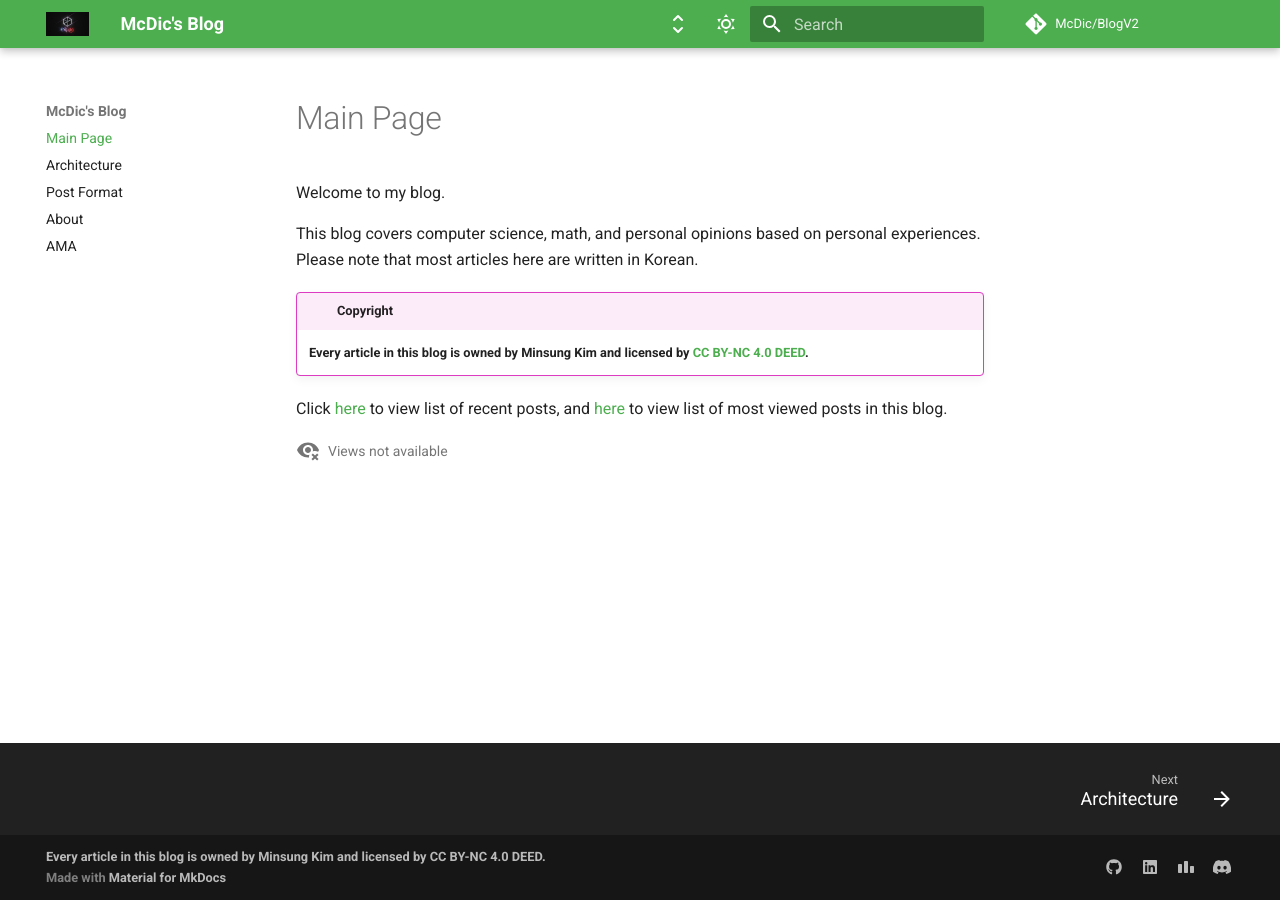
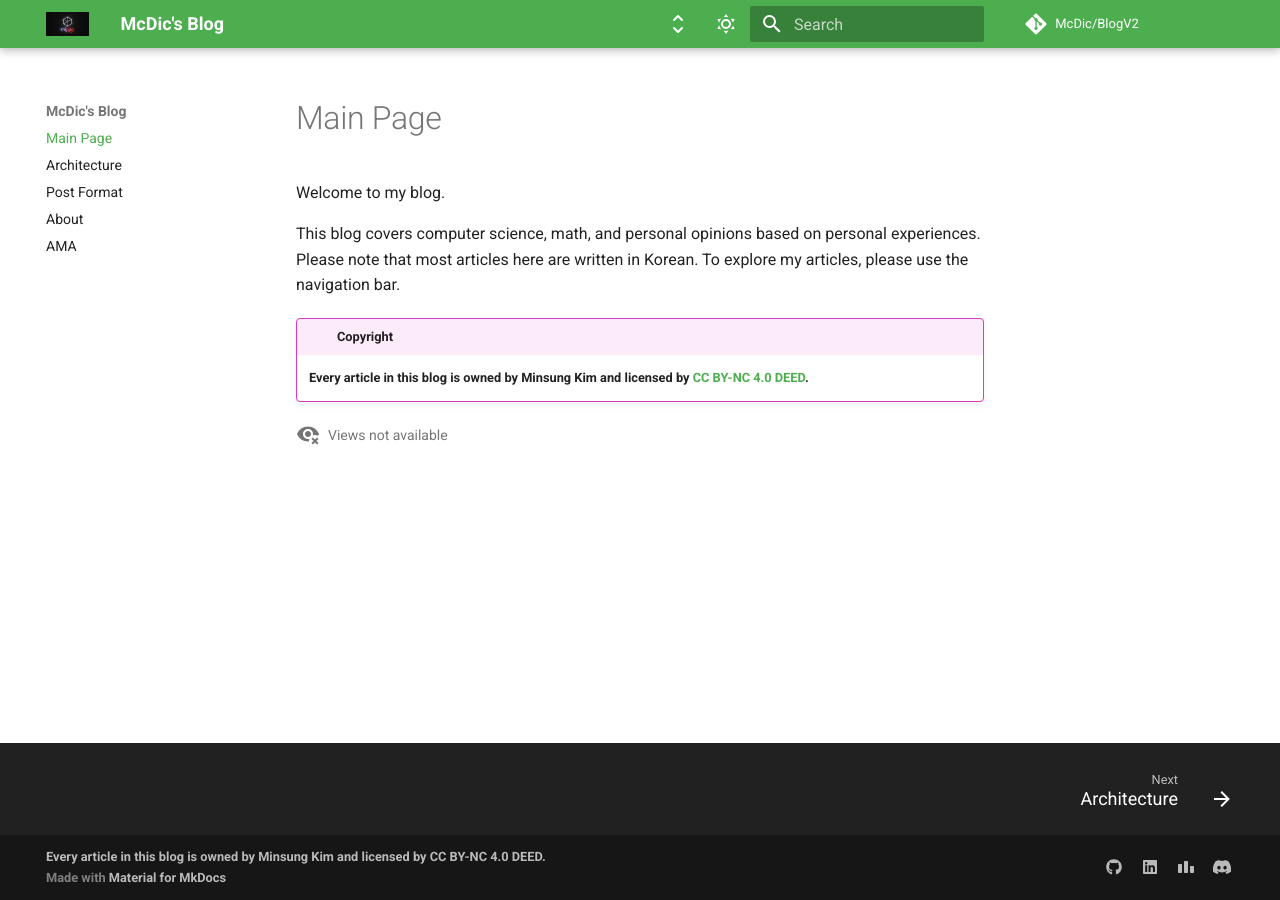
Before and after one commit to McDic/BlogV2, an MkDocs documentation site: the page built from docs/index.md, in a window 1280 px wide. Built offline with MkDocs 1.6.1 and Material for MkDocs 9.7.7, drawn with Linux system fonts in a browser that asks for light colours; comment, search, counter and statistics services are not loaded.

Commit message:
Remove recent/most_viewed as these are available in navigation

```diff
--- a/docs/index.md
+++ b/docs/index.md
@@ -12,11 +12,9 @@ Welcome to my blog.
 
 This blog covers computer science, math, and personal opinions based on personal experiences.
 Please note that most articles here are written in Korean.
+To explore my articles, please use the navigation bar.
 
 !!! copyright
 
     **Every article in this blog is owned by Minsung Kim and**
     **licensed by [CC BY-NC 4.0 DEED](https://creativecommons.org/licenses/by-nc/4.0/deed).**
-
-Click [here](../sorted/recent/) to view list of recent posts,
-and [here](../sorted/most_viewed/) to view list of most viewed posts in this blog.
```
